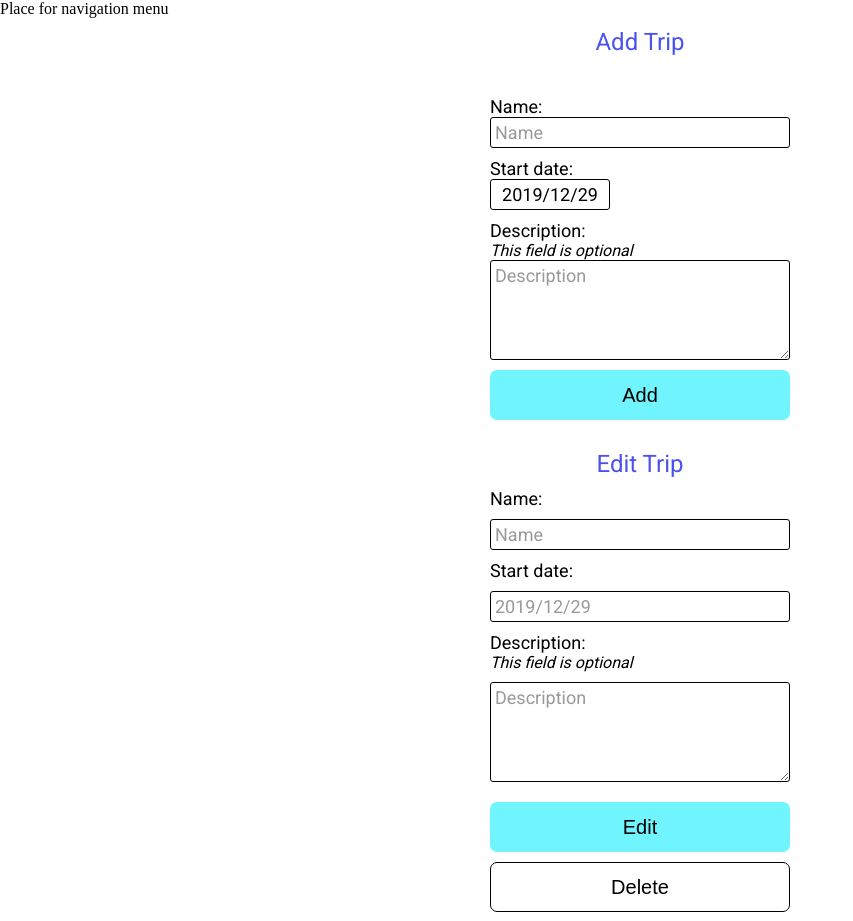
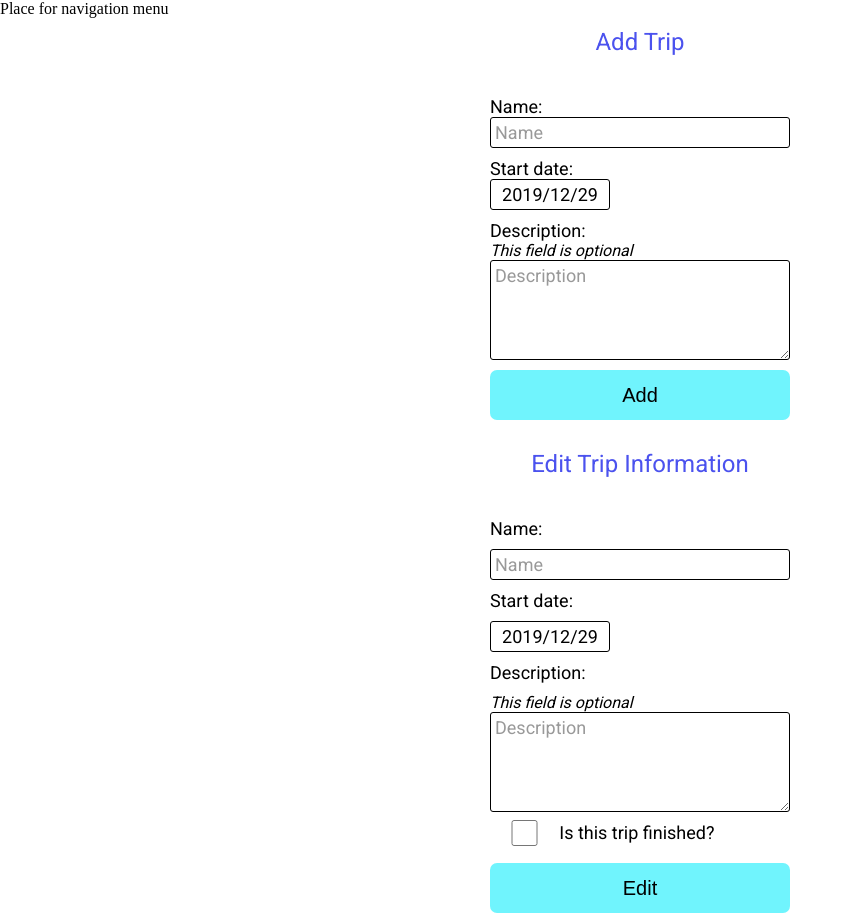
Before and after one commit to natkalia/Trip-Expenses-App, a React (Create React App) app in the folder client/: page / in a window 1280 px wide. Shown: the top 921 px of the page, without its empty margins (0-853 px from the left). Built offline with nearby package versions, Linux system fonts and the light colour scheme; no server answers.

Commit message:
Add backend PUT connection to EditTrip component

```diff
--- a/client/src/components/EditTrip.js
+++ b/client/src/components/EditTrip.js
@@ -1,6 +1,10 @@
 import React, { Component } from 'react';
 import styled from 'styled-components';
 import Button from './Button';
+import DatePicker from 'react-datepicker';
+import axios from 'axios';
+import 'react-datepicker/dist/react-datepicker.css';
+
 
 const Wrapper = styled.div`
   display: flex;
@@ -8,9 +12,65 @@ const Wrapper = styled.div`
   justify-content: center;
   align-items: center;
   max-width: 400px;
+  margin: 0 auto;
+`
+const Title = styled.h2`
+  font-family: 'Roboto', sans-serif;
+  font-weight: normal;
+  font-size: 24px;
+  color: #4B52EE;
   margin: 10px auto;
-`
-const Text = styled.p`
+`;
+
+const Form = styled.form`
+  width: 80%;
+  display: flex;
+  flex-direction: column;
+  justify-content: center;
+  align-items: left;
+  padding: 10px;
+  margin: 10px auto;
+`;
+
+const Label = styled.label`
+  font-family: 'Roboto', sans-serif;
+  font-weight: normal;
+  font-size: 18px;
+  color: #000;
+  width: 100%;
+  margin: 10px auto;
+`;
+
+const Input = styled.input`
+  font-family: 'Roboto', sans-serif;
+  font-weight: normal;
+  font-size: 18px;
+  color: #000;
+  flex: 30%;
+  display: inline-block;
+  border: 1px solid #000;
+  padding: 4px;
+  border-radius: 3px;
+  min-height: 26px;
+  width: 100%;
+  margin: 0 auto;
+  &::placeholder{
+    font-family: 'Roboto', sans-serif;
+    font-size: 18px;
+    color: #999;
+  }
+  &:focus {
+    outline: none;
+  }
+`;
+
+const DateInput = styled(Input)`
+  width: 40%;
+  margin: 0;
+  text-align: center;
+`;
+
+const Paragraph = styled.p`
   font-family: 'Roboto', sans-serif;
   font-style: italic;
   font-weight: 300;
@@ -20,47 +80,11 @@ const Text = styled.p`
   margin: 0;
 `;
 
-const Title = styled.h2`
-  font-family: 'Roboto', sans-serif;
-  font-weight: normal;
-  font-size: 24px;
-  color: #4B52EE;
-`;
-
-const Form = styled.form`
-  width: 80%;
+const IsFinishedContainer = styled.div`
   display: flex;
-  flex-direction: column;
-  justify-content: center;
-  align-items: left;
-  padding: 10px;
-`;
-
-const Label = styled.label`
-  font-family: 'Roboto', sans-serif;
-  font-weight: normal;
-  font-size: 18px;
-  color: #000;
-  width: 100%;
-`;
-
-const Input = styled.input`
-  font-family: 'Roboto', sans-serif;
-  font-weight: normal;
-  font-size: 18px;
-  color: #000;
-  display: block;
-  border: 1px solid #000;
-  padding: 4px;
-  border-radius: 3px;
-  min-height: 26px;
-  width: 100%;
-  margin: 10px auto;
-  &::placeholder{
-    font-family: 'Roboto', sans-serif;
-    font-size: 18px;
-    color: #999;
-  }
+  flex-direction: row;
+  justify-content: start;
+  align-items: center;
 `;
 
 const Textarea = styled.textarea`
@@ -74,46 +98,98 @@ const Textarea = styled.textarea`
   border-radius: 3px;
   width: 100%;
   height: 100px;
-  margin: 10px auto;
+  margin: 0 auto;
   resize: vertical;
   &::placeholder{
     font-family: 'Roboto', sans-serif;
     font-size: 18px;
     color: #999;
   }
+  &:focus {
+    outline: none;
+  }
 `;
 
 class EditTrip extends Component {
 
-  state = { name: "", startDate: "", description: "" };
+  constructor(props) {
+    super(props);
+    this.state = {
+      name: "",
+      startDate: new Date(),
+      description: "",
+      isFinished: false,
+      id: "5e0a112fde6b762d1442ef5b" // temporary
+    };
+  }
 
-  onFormSubmit= (e) => {
+  onNameChange = (e) => {
+    this.setState({
+      name: e.target.value
+    })
+  }
+
+  onDateChange = (date) => {
+    this.setState({
+      startDate: date
+    })
+  }
+
+  onIsFinishedChange = (e) => {
+    this.setState({
+      isFinished: e.target.checked
+    })
+  }
+
+  onDescriptionChange = (e) => {
+    this.setState({
+      description: e.target.value
+    })
+  }
+
+  onFormSubmit = (e) => {
     e.preventDefault();
-    console.log(this.state.name);
-    console.log(this.state.startDate);
-    console.log(this.state.description);
-    alert('Form submitted!')
+
+    const trip = {
+      name: this.state.name,
+      startDate: this.state.startDate,
+      description: this.state.description
+    }
+
+    console.log(trip); // for debugging only
+    let id="5e0a112fde6b762d1442ef5b"; // temporary id
+
+    // send PUT request to backend endpoint
+    axios.put("http://localhost:3000/api/trips/edit/" + id, trip)
+      .then(res => console.log(res.data));
+
+    // reset inputs to blank to start over again after form submit
+    this.setState({ name: "", startDate: new Date(), description: "" })
   };
-
-  giveCurrentDate = () => {
-    const currentDate = new Date().toJSON().slice(0,10).replace(/-/g,'/');
-    return currentDate;
-  }
 
   render() {
     return (
       <Wrapper>
-        <Title>Edit Trip</Title>
-        <Form method="POST" action='/api/trips/edit:id' onSubmit={this.handleClick}>
-        <Label htmlFor="name">Name:</Label>
-          <Input type="text" name="name" id="name-edit" placeholder="Name" required onChange={e => this.setState({ name: e.target.value })}  value={this.state.name}/>
-          <Label htmlFor="date">Start date:</Label>
-          <Input type="text" name="startDate" id="date-edit" placeholder={this.giveCurrentDate()} required onChange={e => this.setState({ startDate: e.target.value })}  value={this.state.startDate}/>
-          <Label htmlFor="description">Description:</Label>
-          <Text>This field is optional</Text>
-          <Textarea name="description" id="description-edit" placeholder="Description" onChange={e => this.setState({ description: e.target.value })} value={this.state.description}/>
-          <Button type="submit" textOnButton="Edit" btnColor="#70F4FD" btnBorder="none"/>
-          <Button type="submit" textOnButton="Delete" btnColor="#fff" btnBorder="1px solid #000"/>
+        <Title>Edit Trip Information</Title>
+        <Form onSubmit={this.onFormSubmit}>
+
+          <Label htmlFor="name-edit">Name:</Label>
+          <Input type="text" name="name" id="name-edit" placeholder="Name" required onChange={this.onNameChange} value={this.state.name}/>
+
+          <Label htmlFor="startDate-edit">Start date:</Label>
+          <DatePicker customInput={<DateInput/>} dateFormat="yyyy/MM/dd" type="text" name="startDate" id="startDate-edit" selected={this.state.startDate} onChange={this.onDateChange} todayButton="Today"/>
+
+          <Label htmlFor="description-edit">Description:</Label>
+          <Paragraph>This field is optional</Paragraph>
+          <Textarea name="description" id="description-edit" placeholder="Description" onChange={this.onDescriptionChange} value={this.state.description}/>
+
+          <IsFinishedContainer>
+            <Input type="checkbox" name="isFinished-edit" id="isFinished-edit" onChange={this.onIsFinishedChange} checked={this.state.isFinished}/>
+            <Label htmlFor="isFinished-edit">Is this trip finished?</Label>
+          </IsFinishedContainer>
+
+          <Button textOnButton="Edit" btnColor="#70F4FD" btnBorder="none" onClick={this.onEditClick}/>
+          <Button textOnButton="Delete" btnColor="#fff" btnBorder="1px solid #000" onClick={this.onDeleteClick}/>
         </Form>
       </Wrapper>
     )
```
